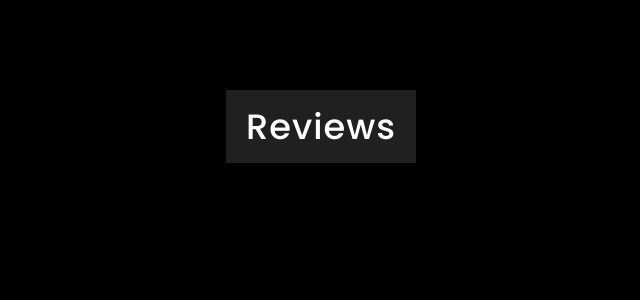
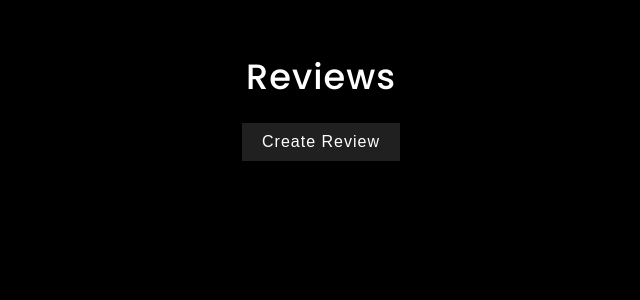
Before and after one commit to nickconnors/DimensionDash, a Django app: page /reviews/ in a window 1280 px wide. Shown: the part 100-400 px from the top of the page, without its empty margins (319-959 px from the left). Run offline with Django 4.2, Linux system fonts and the light colour scheme; the visitor is signed in with stand-in values (Sample User, id 1); data that the repository does not hold is empty; some libraries are stand-ins or nearby versions.

Commit message:
add button to edit or create review for logged in users

```diff
--- a/project/app/static/reviews.css
+++ b/project/app/static/reviews.css
@@ -1,7 +1,7 @@
 @import url('https://fonts.googleapis.com/css?family=Poppins:400,500,600,700&display=swap');
 
 #reviews {
-    margin-top: 150px;
+    margin-top: 100px;
     display: flex;
     justify-content: center;
     align-items: center;
@@ -30,6 +30,15 @@ a {
 .review-heading h1 {
     font-size: 2.2rem;
     font-weight: 500;
+    /* background-color: #202020; */
+    color: #ffffff;
+    padding: 10px 20px;
+    margin-bottom: 10px;
+}
+
+.review-heading .createOrEdit {
+    font-size: 1.0rem;
+    font-weight: 400;
     background-color: #202020;
     color: #ffffff;
     padding: 10px 20px;
--- a/project/app/templates/base.html
+++ b/project/app/templates/base.html
@@ -17,8 +17,8 @@
         <li><a href="{% url 'index' %}">Home</a></li>
         <li><a href="{% url 'about' %}">About Us</a></li>
         <li><a href="{% url 'contact' %}">Contact Us</a></li>
+        <li><a href="{% url 'reviews' %}">Reviews</a></li>
         {% if user.is_authenticated %}
-            <li><a href="{% url 'reviews' %}">Reviews</a></li>
             <li><a href="#">Play</a></li>
             <li><a href="{% url 'logout' %}">Logout</a></li>
         {% else %}
--- a/project/app/templates/reviews.html
+++ b/project/app/templates/reviews.html
@@ -9,6 +9,13 @@
 
     <div class="review-heading">
         <h1>Reviews</h1>
+        {% if user.is_authenticated %}
+            {% if review_exists %}
+                <a class="createOrEdit" href="{% url 'reviewus' %}">Edit Review</a>
+            {% else %}
+                <a class="createOrEdit" href="{% url 'reviewus' %}">Create Review</a>
+            {% endif %}
+        {% endif %}
     </div>
 
     <div class="reviews-box-container">
--- a/project/app/views.py
+++ b/project/app/views.py
@@ -95,7 +95,7 @@ def reviewus(request):
             return render(request, 'reviewus.html', context)
 
     else:
-        return redirect('index')
+        return redirect('login')
 
 def registerUser(request):
     if request.method == "POST":
@@ -139,4 +139,12 @@ def logoutUser(request):
 
 def reviews(request):
     reviews = Review.objects.all()
-    return render(request, 'reviews.html', context={'reviews': reviews})
+    review_exists = False
+    if request.user.is_authenticated:
+        try:
+            review = reviews.get(user=request.user)
+            review_exists = True
+        except Review.DoesNotExist:
+            pass
+
+    return render(request, 'reviews.html', context={'reviews': reviews, 'review_exists': review_exists})
```
